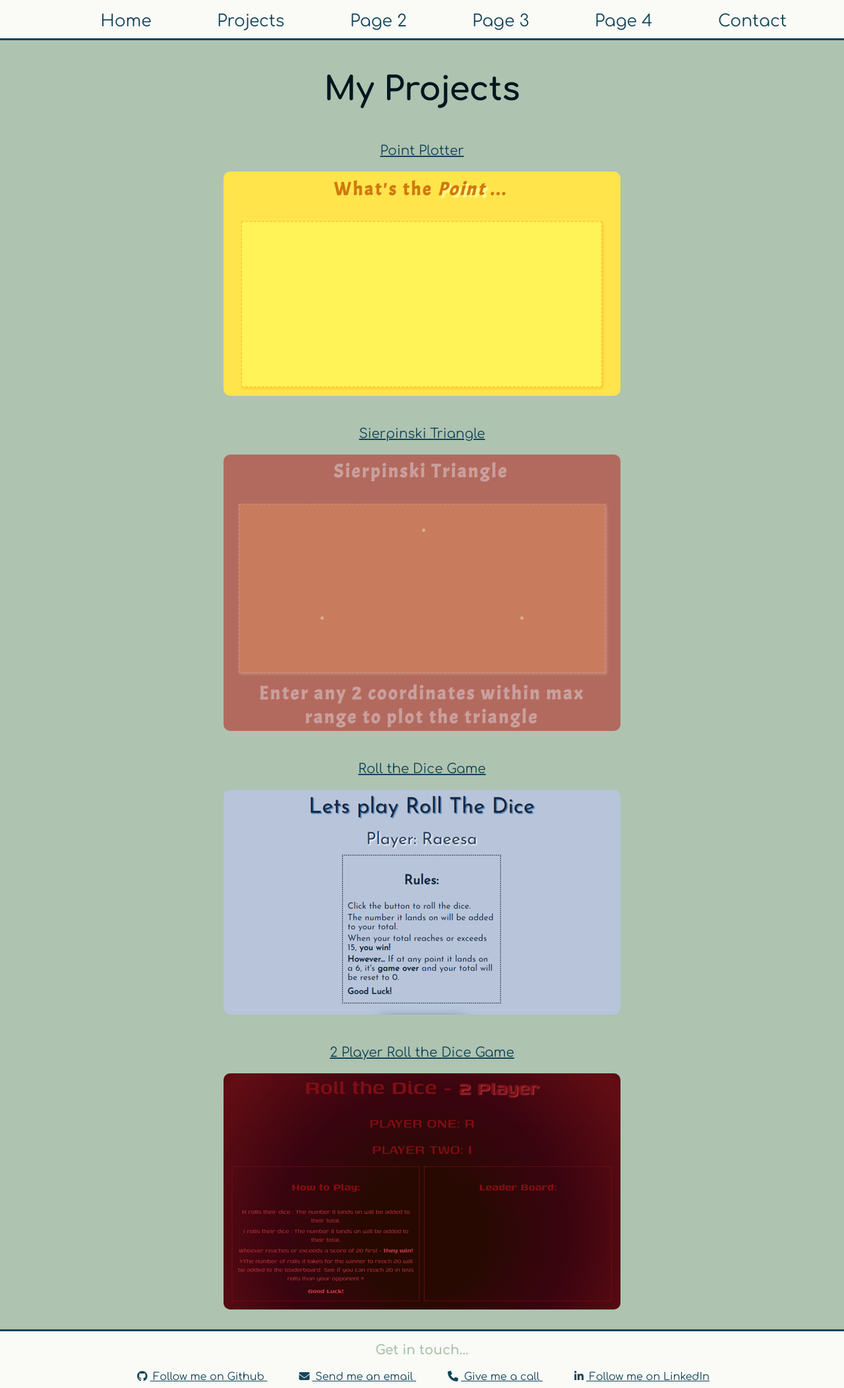
After one commit to raeesa99/My-Website, a Node server app: page /projects in a window 1280 px wide. The commit adds this page. Shown: the whole page at 66% size. Run offline with Node 20, Linux system fonts and the light colour scheme; some libraries are stand-ins or nearby versions.

Commit message:
projects added to page 1 includong images and links

```diff
--- a/index.js
+++ b/index.js
@@ -19,8 +19,8 @@ app.get('/', (req, res) =>{
     res.render('home');
 });
 
-app.get('/1', (req, res) => {
-    res.render('1');
+app.get('/projects', (req, res) => {
+    res.render('projects');
 });
 
 app.get('/2', (req, res) => {
--- a/public/style.css
+++ b/public/style.css
@@ -107,3 +107,39 @@ nav{
   footer {
     position: sticky;
   }
+
+  .projects {
+    padding: 14px 14px;
+    text-align: center;
+    background: #AEC3B0;
+  }
+
+  .projects > a {
+    text-decoration: none;
+  }
+
+  #projectTitle {
+    padding-bottom: 18px;
+  }
+
+  .pTitle {
+    padding-top: 10px;
+    font-size: 20px;
+    color: #124559;
+    text-decoration: underline;
+  }
+
+  .pTitle:hover {
+    opacity: 75%;
+    cursor: pointer;
+  }
+
+  .pImage {
+    border-radius: 10px;
+    margin-bottom: 12px;
+  }
+
+  .pImage:hover {
+    cursor: pointer;
+    opacity: 75%;
+  }
--- a/views/2playerdicegame.hbs
+++ b/views/2playerdicegame.hbs
@@ -240,7 +240,7 @@ li{
 <body>
     <div class="container">
 
-        <h1>Lets play... <span id="rtd"> Roll The Dice</span> </h1>
+        <h1>Roll the Dice - <span id="rtd"> 2 Player</span> </h1>
 
         <h2>PLAYER ONE: <span id="player1"></span></h2>
         <h2>PLAYER TWO: <span id="player2"></span></h2>
--- a/views/partials/navbar.hbs
+++ b/views/partials/navbar.hbs
@@ -1,7 +1,7 @@
 <nav id="navbar" class="navigation">
     <ul id="list">
         <li class="nav-item"><a href="/">Home</a></li>
-        <li class="nav-item"><a href="/1">Projects</a></li>
+        <li class="nav-item"><a href="/projects">Projects</a></li>
         <li class="nav-item"><a href="/2">Page 2</a></li>
         <li class="nav-item"><a href="/3">Page 3</a></li>
         <li class="nav-item"><a href="/4">Page 4</a></li>
--- /dev/null
+++ b/views/projects.hbs
@@ -0,0 +1,27 @@
+
+
+<div class="projects" id="project-grid">
+
+    <h1 id="projectTitle">My Projects</h1>
+
+    <a class="project-tile" href="/pointplotter" target="_blank">
+        <p class="pTitle">Point Plotter</p>
+        <img class="pImage" src="images/WTP.png" alt="Point Plotter"/>
+    </a>
+
+    <a class="project-tile" href="/sierpinski" target="_blank">
+        <p class="pTitle">Sierpinski Triangle</p>
+        <img class="pImage" src="images/ST.png" alt="Point Plotter Sierpinski Triangle"/>
+    </a>
+
+    <a class="project-tile" href="/dicegame" target="_blank">
+        <p class="pTitle">Roll the Dice Game</p>
+        <img class="pImage" src="images/RTD.png" alt="Roll the Dice Game"/>
+    </a>
+
+    <a class="project-tile" href="/2playerdicegame" target="_blank">
+        <p class="pTitle">2 Player Roll the Dice Game</p>
+        <img class="pImage" src="images/2PRTD.png" alt="2 Player Roll the Dice Game"/>
+    </a>
+
+</div>
```
Also changed, not shown: views/1.hbs (deleted, +0 -7 lines), public/images/2PRTD.png.
